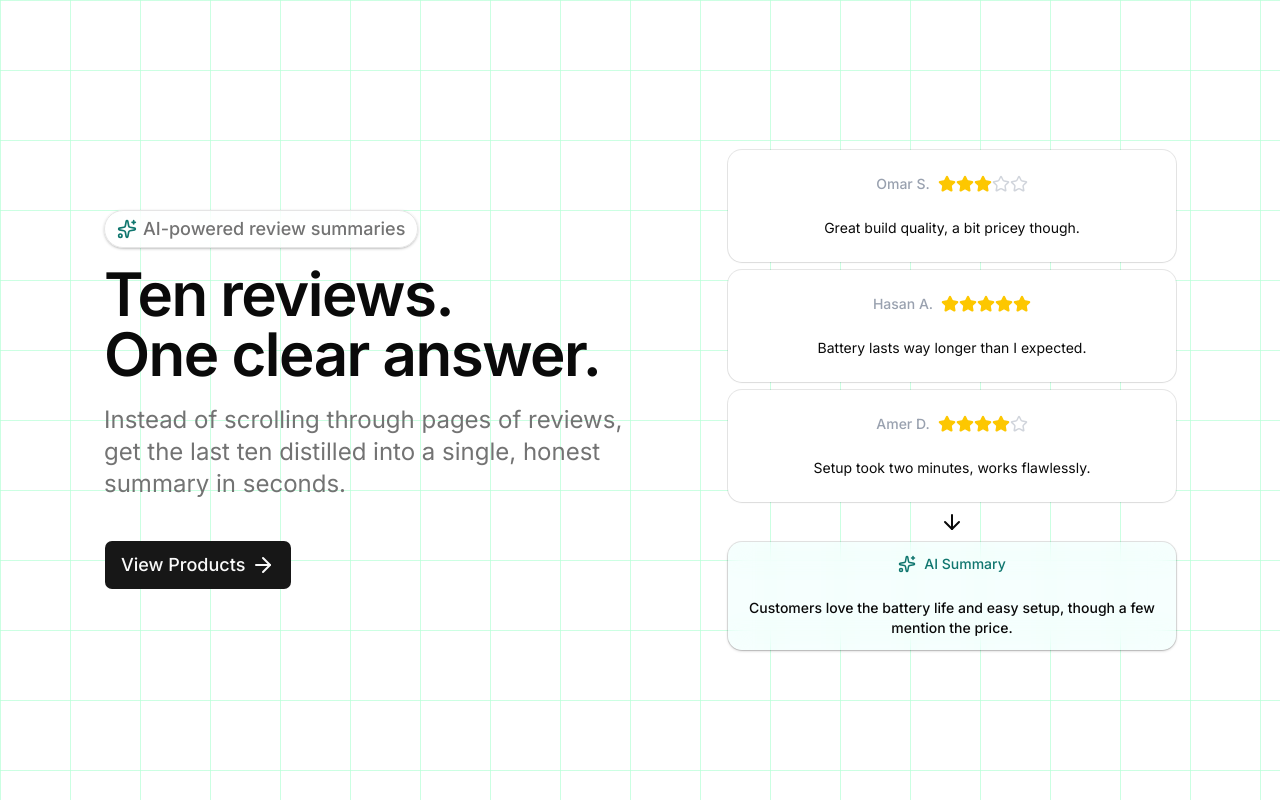
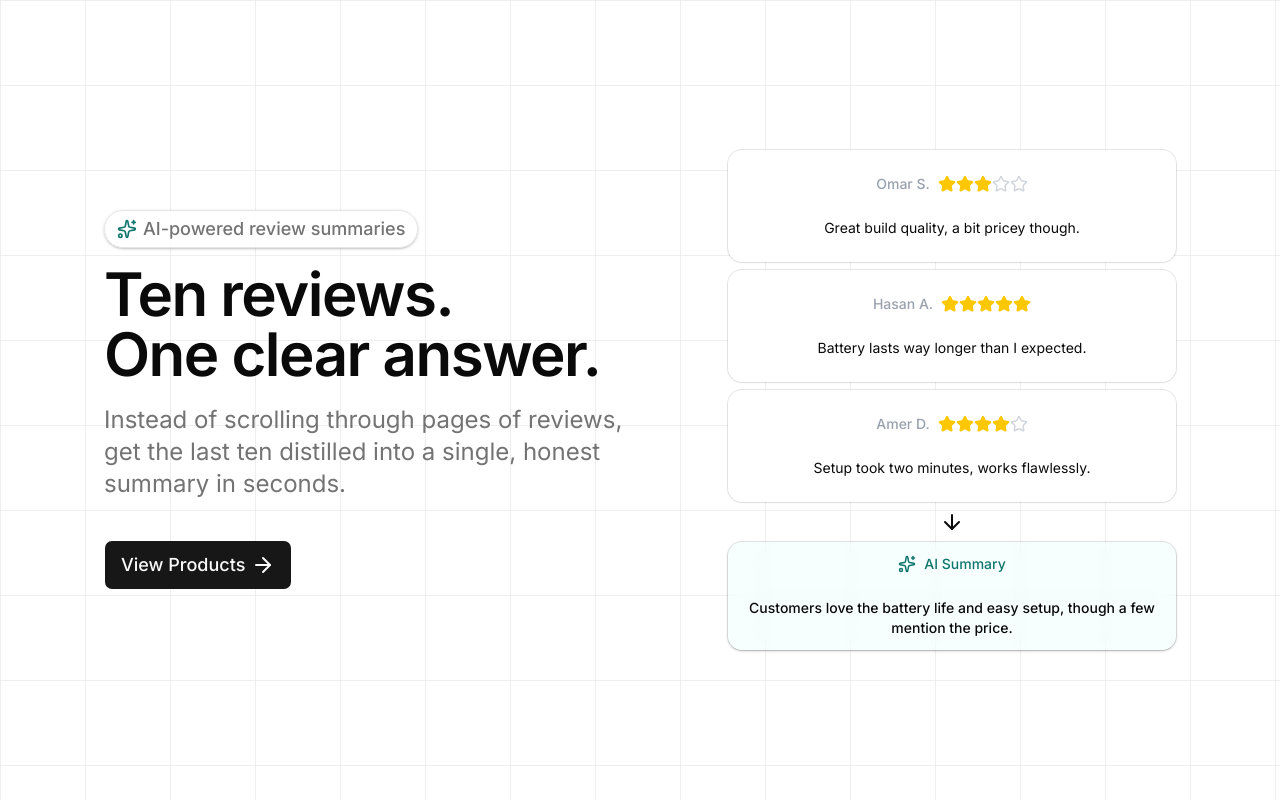
Before and after one commit to HasanAlasker/AI-Review-Summarizer, a Next.js app: page / in a window 1280 px wide. Built offline with nearby package versions, Linux system fonts and the light colour scheme.

Commit message:
gird adjutments

```diff
--- a/app/globals.css
+++ b/app/globals.css
@@ -81,6 +81,7 @@
   --sidebar-accent-foreground: oklch(0.205 0 0);
   --sidebar-border: oklch(0.922 0 0);
   --sidebar-ring: oklch(0.708 0 0);
+  --grid: rgba(233, 233, 233, 0.759);
 }
 
 .dark {
@@ -115,7 +116,7 @@
   --sidebar-accent-foreground: oklch(0.985 0 0);
   --sidebar-border: oklch(1 0 0 / 10%);
   --sidebar-ring: oklch(0.556 0 0);
-  --s: rgba(181, 255, 214, 0.759);
+  --grid: rgba(233, 233, 233, 0.759);
 }
 
 @layer base {
@@ -131,8 +132,8 @@
 }
 
 @utility bg-grid-white {
-  background-size: 70px 70px;
+  background-size: 85px 85px;
   background-image:
-    linear-gradient(to right, rgba(181, 255, 214, 0.7) 1px, transparent 1px),
-    linear-gradient(to bottom, rgba(181, 255, 214, 0.7) 1px, transparent 1px);
+    linear-gradient(to right, var(--grid) 1px, transparent 1px),
+    linear-gradient(to bottom, var(--grid) 1px, transparent 1px);
 }
--- a/app/layout.tsx
+++ b/app/layout.tsx
@@ -22,7 +22,7 @@ export const metadata: Metadata = {
 };
 
 export const viewport: Viewport = {
-  themeColor: "#ffff",
+  themeColor: "#ffffff",
 };
 
 export default function RootLayout({
--- a/components/product/Card.tsx
+++ b/components/product/Card.tsx
@@ -41,7 +41,7 @@ export default function Card({
       <CardFooter>
         <div className="flex w-full items-center justify-between">
           <p>{"$" + price.toString()}</p>
-          <Button>
+          <Button >
             <Link href={`/products/${id}`}>Learn More</Link>
           </Button>
         </div>
```
